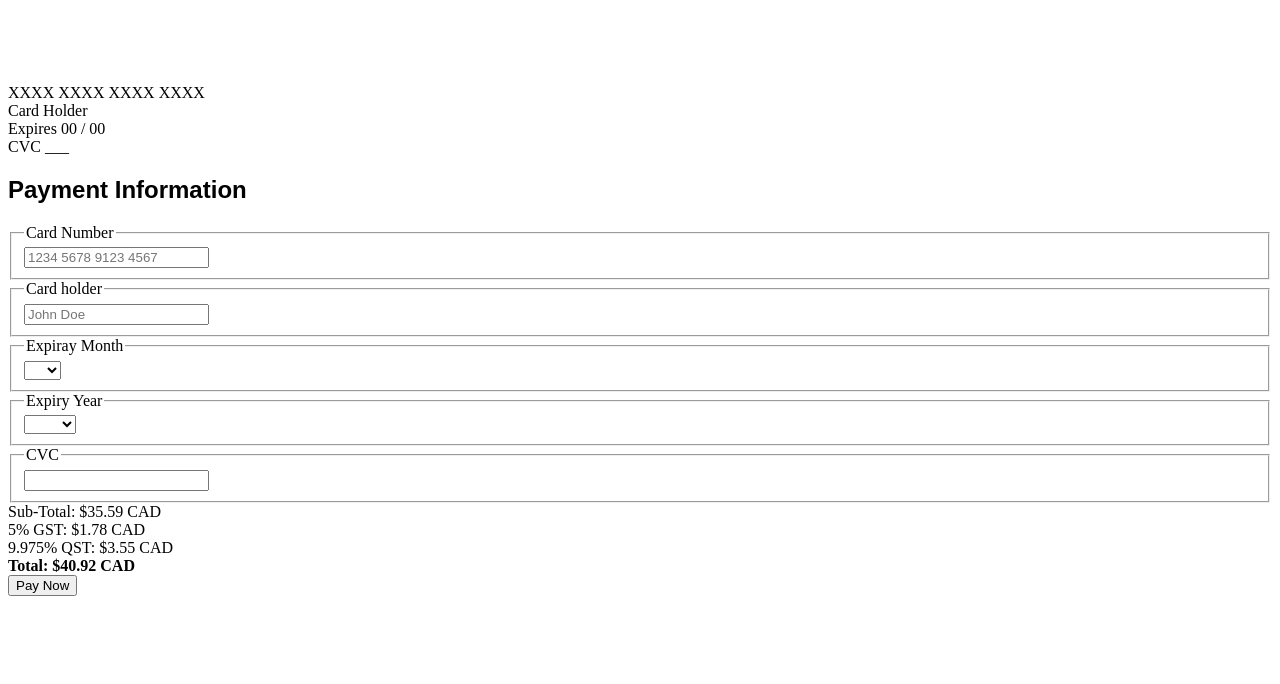
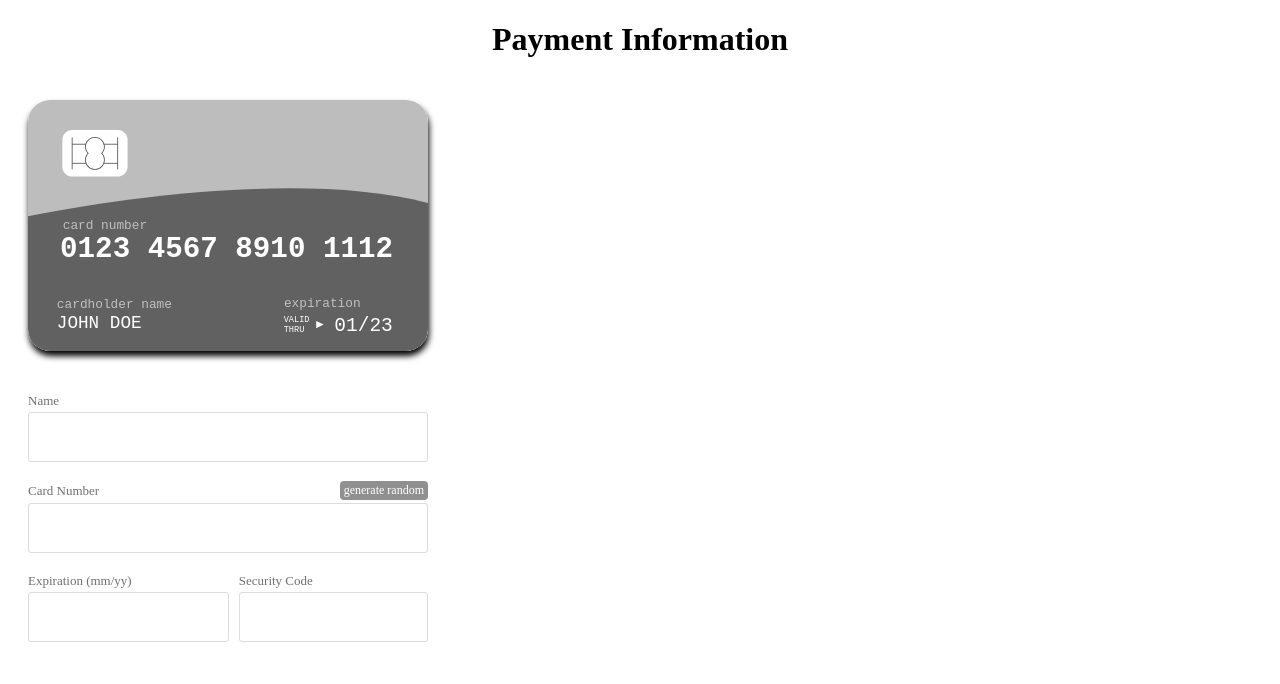
Before and after one commit to sarausen/payments_js, a plain HTML site: page index.html in a window 1280 px wide. Drawn offline with Linux system fonts and the light colour scheme.

Commit message:
add styles

```diff
--- a/index.html
+++ b/index.html
@@ -7,128 +7,128 @@
   <title></title>
 </head>
 <body>
-  <div id="root">
-    <div id="card">
-      <div id="card-bottom"></div>
-      <div id="card-top">
-        <div class="logo">
-        <svg version="1.1" id="visa" xmlns="http://www.w3.org/2000/svg" xmlns:xlink="http://www.w3.org/1999/xlink" x="0px" y="0px" width="72px" height="72px" viewBox="0 0 47.834 47.834" style="enable-background:new 0 0 47.834 47.834;" fill="white">
+  <div class="payment-title">
+    <h1>Payment Information</h1>
+</div>
+<div class="container preload">
+    <div class="creditcard">
+        <div class="front">
+            <div id="ccsingle"></div>
+            <svg version="1.1" id="cardfront" xmlns="http://www.w3.org/2000/svg" xmlns:xlink="http://www.w3.org/1999/xlink"
+                x="0px" y="0px" viewBox="0 0 750 471" style="enable-background:new 0 0 750 471;" xml:space="preserve">
+                <g id="Front">
+                    <g id="CardBackground">
+                        <g id="Page-1_1_">
+                            <g id="amex_1_">
+                                <path id="Rectangle-1_1_" class="lightcolor grey" d="M40,0h670c22.1,0,40,17.9,40,40v391c0,22.1-17.9,40-40,40H40c-22.1,0-40-17.9-40-40V40
+                        C0,17.9,17.9,0,40,0z" />
+                            </g>
+                        </g>
+                        <path class="darkcolor greydark" d="M750,431V193.2c-217.6-57.5-556.4-13.5-750,24.9V431c0,22.1,17.9,40,40,40h670C732.1,471,750,453.1,750,431z" />
+                    </g>
+                    <text transform="matrix(1 0 0 1 60.106 295.0121)" id="svgnumber" class="st2 st3 st4">0123 4567 8910 1112</text>
+                    <text transform="matrix(1 0 0 1 54.1064 428.1723)" id="svgname" class="st2 st5 st6">JOHN DOE</text>
+                    <text transform="matrix(1 0 0 1 54.1074 389.8793)" class="st7 st5 st8">cardholder name</text>
+                    <text transform="matrix(1 0 0 1 479.7754 388.8793)" class="st7 st5 st8">expiration</text>
+                    <text transform="matrix(1 0 0 1 65.1054 241.5)" class="st7 st5 st8">card number</text>
+                    <g>
+                        <text transform="matrix(1 0 0 1 574.4219 433.8095)" id="svgexpire" class="st2 st5 st9">01/23</text>
+                        <text transform="matrix(1 0 0 1 479.3848 417.0097)" class="st2 st10 st11">VALID</text>
+                        <text transform="matrix(1 0 0 1 479.3848 435.6762)" class="st2 st10 st11">THRU</text>
+                        <polygon class="st2" points="554.5,421 540.4,414.2 540.4,427.9 		" />
+                    </g>
+                    <g id="cchip">
+                        <g>
+                            <path class="st2" d="M168.1,143.6H82.9c-10.2,0-18.5-8.3-18.5-18.5V74.9c0-10.2,8.3-18.5,18.5-18.5h85.3
+                    c10.2,0,18.5,8.3,18.5,18.5v50.2C186.6,135.3,178.3,143.6,168.1,143.6z" />
+                        </g>
                         <g>
                             <g>
-              <path d="M44.688,16.814h-3.004c-0.933,0-1.627,0.254-2.037,1.184l-5.773,13.074h4.083c0,0,0.666-1.758,0.817-2.143
-                       c0.447,0,4.414,0.006,4.979,0.006c0.116,0.498,0.474,2.137,0.474,2.137h3.607L44.688,16.814z M39.893,26.01
-                       c0.32-0.819,1.549-3.987,1.549-3.987c-0.021,0.039,0.317-0.825,0.518-1.362l0.262,1.23c0,0,0.745,3.406,0.901,4.119H39.893z
-                       M34.146,26.404c-0.028,2.963-2.684,4.875-6.771,4.875c-1.743-0.018-3.422-0.361-4.332-0.76l0.547-3.193l0.501,0.228
-                       c1.277,0.532,2.104,0.747,3.661,0.747c1.117,0,2.313-0.438,2.325-1.393c0.007-0.625-0.501-1.07-2.016-1.77
-                       c-1.476-0.683-3.43-1.827-3.405-3.876c0.021-2.773,2.729-4.708,6.571-4.708c1.506,0,2.713,0.31,3.483,0.599l-0.526,3.092
-                       l-0.351-0.165c-0.716-0.288-1.638-0.566-2.91-0.546c-1.522,0-2.228,0.634-2.228,1.227c-0.008,0.668,0.824,1.108,2.184,1.77
-                       C33.126,23.546,34.163,24.783,34.146,26.404z M0,16.962l0.05-0.286h6.028c0.813,0.031,1.468,0.29,1.694,1.159l1.311,6.304
-                       C7.795,20.842,4.691,18.099,0,16.962z M17.581,16.812l-6.123,14.239l-4.114,0.007L3.862,19.161
-                       c2.503,1.602,4.635,4.144,5.386,5.914l0.406,1.469l3.808-9.729L17.581,16.812L17.581,16.812z M19.153,16.8h3.89L20.61,31.066
-                       h-3.888L19.153,16.8z"/>
+                                <rect x="82" y="70" class="st12" width="1.5" height="60" />
                             </g>
+                            <g>
+                                <rect x="167.4" y="70" class="st12" width="1.5" height="60" />
+                            </g>
+                            <g>
+                                <path class="st12" d="M125.5,130.8c-10.2,0-18.5-8.3-18.5-18.5c0-4.6,1.7-8.9,4.7-12.3c-3-3.4-4.7-7.7-4.7-12.3
+                        c0-10.2,8.3-18.5,18.5-18.5s18.5,8.3,18.5,18.5c0,4.6-1.7,8.9-4.7,12.3c3,3.4,4.7,7.7,4.7,12.3
+                        C143.9,122.5,135.7,130.8,125.5,130.8z M125.5,70.8c-9.3,0-16.9,7.6-16.9,16.9c0,4.4,1.7,8.6,4.8,11.8l0.5,0.5l-0.5,0.5
+                        c-3.1,3.2-4.8,7.4-4.8,11.8c0,9.3,7.6,16.9,16.9,16.9s16.9-7.6,16.9-16.9c0-4.4-1.7-8.6-4.8-11.8l-0.5-0.5l0.5-0.5
+                        c3.1-3.2,4.8-7.4,4.8-11.8C142.4,78.4,134.8,70.8,125.5,70.8z" />
+                            </g>
+                            <g>
+                                <rect x="82.8" y="82.1" class="st12" width="25.8" height="1.5" />
+                            </g>
+                            <g>
+                                <rect x="82.8" y="117.9" class="st12" width="26.1" height="1.5" />
+                            </g>
+                            <g>
+                                <rect x="142.4" y="82.1" class="st12" width="25.8" height="1.5" />
+                            </g>
+                            <g>
+                                <rect x="142" y="117.9" class="st12" width="26.2" height="1.5" />
+                            </g>
+                        </g>
+                    </g>
+                </g>
+                <g id="Back">
                 </g>
             </svg>
         </div>
-        <div class="card-number">
-          XXXX XXXX XXXX XXXX
-        </div>
-        <div class="row-container">
-          <div class="card-holder">
-            <span>Card Holder</span>
-            <span></span>
-          </div>
-          <div class="expiry">
-            <span>Expires</span>
-            <span>
-              <span class="expiry-month">00</span>
-              /
-              <span class="expiry-year">00</span>
-            </span>
-          </div>
-          <div class="cvc">
-            <span>CVC</span>
-            <span>___</span>
+        <div class="back">
+            <svg version="1.1" id="cardback" xmlns="http://www.w3.org/2000/svg" xmlns:xlink="http://www.w3.org/1999/xlink"
+                x="0px" y="0px" viewBox="0 0 750 471" style="enable-background:new 0 0 750 471;" xml:space="preserve">
+                <g id="Front">
+                    <line class="st0" x1="35.3" y1="10.4" x2="36.7" y2="11" />
+                </g>
+                <g id="Back">
+                    <g id="Page-1_2_">
+                        <g id="amex_2_">
+                            <path id="Rectangle-1_2_" class="darkcolor greydark" d="M40,0h670c22.1,0,40,17.9,40,40v391c0,22.1-17.9,40-40,40H40c-22.1,0-40-17.9-40-40V40
+                    C0,17.9,17.9,0,40,0z" />
+                        </g>
+                    </g>
+                    <rect y="61.6" class="st2" width="750" height="78" />
+                    <g>
+                        <path class="st3" d="M701.1,249.1H48.9c-3.3,0-6-2.7-6-6v-52.5c0-3.3,2.7-6,6-6h652.1c3.3,0,6,2.7,6,6v52.5
+                C707.1,246.4,704.4,249.1,701.1,249.1z" />
+                        <rect x="42.9" y="198.6" class="st4" width="664.1" height="10.5" />
+                        <rect x="42.9" y="224.5" class="st4" width="664.1" height="10.5" />
+                        <path class="st5" d="M701.1,184.6H618h-8h-10v64.5h10h8h83.1c3.3,0,6-2.7,6-6v-52.5C707.1,187.3,704.4,184.6,701.1,184.6z" />
+                    </g>
+                    <text transform="matrix(1 0 0 1 621.999 227.2734)" id="svgsecurity" class="st6 st7">985</text>
+                    <g class="st8">
+                        <text transform="matrix(1 0 0 1 518.083 280.0879)" class="st9 st6 st10">security code</text>
+                    </g>
+                    <rect x="58.1" y="378.6" class="st11" width="375.5" height="13.5" />
+                    <rect x="58.1" y="405.6" class="st11" width="421.7" height="13.5" />
+                    <text transform="matrix(1 0 0 1 59.5073 228.6099)" id="svgnameback" class="st12 st13">John Doe</text>
+                </g>
+            </svg>
         </div>
     </div>
 </div>
+<div class="form-container">
+    <div class="field-container">
+        <label for="name">Name</label>
+        <input id="name" maxlength="20" type="text">
     </div>
-    <form id="form" autocomplete="off">
-      <header>
-        <h2 style="font-family: 'Montserrat', sans-serif;">Payment Information</h2>
-      </header>
-      <fieldset class="card-number">
-        <legend>Card Number</legend>
-        <span>
-          <input id="card-number" maxlength="19" placeholder="1234 5678 9123 4567"/>
-        </span>
-      </fieldset>
-      <fieldset class="card-holder">
-        <legend>Card holder</legend>
-        <input type="text" id="card-holder" placeholder="John Doe"/>
-      </fieldset>
-      <div class="row-container">
-        <fieldset class="expiry-month">
-          <legend>Expiray Month</legend>
-          <select>
-              <option></option>
-              <option value="01">01</option>
-              <option value="02">02</option>
-              <option value="03">03</option>
-              <option value="04">04</option>
-              <option value="05">05</option>
-              <option value="06">06</option>
-              <option value="07">07</option>
-              <option value="08">08</option>
-              <option value="09">09</option>
-              <option value="10">10</option>
-              <option value="11">11</option>
-              <option value="12">12</option>
-            </select>
-        </fieldset>
-        <fieldset class="expiry-year">
-          <legend>Expiry Year</legend>
-          <select id="card-expiration-year">
-            <option></option>
-            <option value="20">2020</option>
-            <option value="21">2021</option>
-            <option value="22">2022</option>
-            <option value="23">2023</option>
-            <option value="24">2024</option>
-            <option value="25">2025</option>
-            <option value="26">2026</option>
-            <option value="27">2027</option>
-            <option value="28">2028</option>
-            <option value="29">2029</option>
-            <option value="30">2030</option>
-          </select>
-        </fieldset>
-        <fieldset class="cvc">
-          <legend>CVC</legend>
-          <input type="text" maxlength="3" />
-        </fieldset>
+    <div class="field-container">
+        <label for="cardnumber">Card Number</label><span id="generatecard">generate random</span>
+        <input id="cardnumber" type="text" pattern="[0-9]*" inputmode="numeric">
+        <svg id="ccicon" class="ccicon" width="750" height="471" viewBox="0 0 750 471" version="1.1" xmlns="http://www.w3.org/2000/svg"
+            xmlns:xlink="http://www.w3.org/1999/xlink">
+
+        </svg>
     </div>
-      <div class="payment-details">
-        <div class="subtotal">
-          <span class="category">Sub-Total:</span>
-          <span class="price">$35.59 CAD</span>
+    <div class="field-container">
+        <label for="expirationdate">Expiration (mm/yy)</label>
+        <input id="expirationdate" type="text" pattern="[0-9]*" inputmode="numeric">
     </div>
-        <div class="gst">
-          <span class="category">5% GST:</span>
-          <span class="price">$1.78 CAD</span>
+    <div class="field-container">
+        <label for="securitycode">Security Code</label>
+        <input id="securitycode" type="text" pattern="[0-9]*" inputmode="numeric">
     </div>
-        <div class="qst">
-          <span class="category">9.975% QST:</span>
-          <span class="price">$3.55 CAD</span>
-        </div>
-        <div class="total">
-          <span class="category"><b>Total:</b></span>
-          <span class="price"><b>$40.92 CAD</b></span>
-        </div>
-      </div>
-      <button type="submit">Pay Now</button>
-
-    </form>
 </div>
 </body>
 </html>
--- a/style.css
+++ b/style.css
@@ -0,0 +1,356 @@
+ody {
+  margin: 0;
+  padding: 0;
+  background-color: #f9f9f9;
+  display: -webkit-box;
+  display: -ms-flexbox;
+  display: flex;
+  -ms-flex-line-pack: center;
+      align-content: center;
+  -webkit-box-align: center;
+      -ms-flex-align: center;
+          align-items: center;
+  -webkit-box-pack: center;
+      -ms-flex-pack: center;
+          justify-content: center;
+  min-height: 100vh;
+  -ms-flex-wrap: wrap;
+      flex-wrap: wrap;
+  font-family: 'Raleway';
+}
+
+.payment-title {
+  width: 100%;
+  text-align: center;
+}
+
+.form-container .field-container:first-of-type {
+  grid-area: name;
+}
+
+.form-container .field-container:nth-of-type(2) {
+  grid-area: number;
+}
+
+.form-container .field-container:nth-of-type(3) {
+  grid-area: expiration;
+}
+
+.form-container .field-container:nth-of-type(4) {
+  grid-area: security;
+}
+
+.field-container input {
+  -webkit-box-sizing: border-box;
+  box-sizing: border-box;
+}
+
+.field-container {
+  position: relative;
+}
+
+.form-container {
+  display: grid;
+  grid-column-gap: 10px;
+  grid-template-columns: auto auto;
+  grid-template-rows: 90px 90px 90px;
+  grid-template-areas: "name name""number number""expiration security";
+  max-width: 400px;
+  padding: 20px;
+  color: #707070;
+}
+
+label {
+  padding-bottom: 5px;
+  font-size: 13px;
+}
+
+input {
+  margin-top: 3px;
+  padding: 15px;
+  font-size: 16px;
+  width: 100%;
+  border-radius: 3px;
+  border: 1px solid #dcdcdc;
+}
+
+.ccicon {
+  height: 38px;
+  position: absolute;
+  right: 6px;
+  top: calc(50% - 17px);
+  width: 60px;
+}
+
+/* CREDIT CARD IMAGE STYLING */
+.preload * {
+  -webkit-transition: none !important;
+  -moz-transition: none !important;
+  -ms-transition: none !important;
+  -o-transition: none !important;
+}
+
+.container {
+  width: 100%;
+  max-width: 400px;
+  max-height: 251px;
+  height: 54vw;
+  padding: 20px;
+}
+
+#ccsingle {
+  position: absolute;
+  right: 15px;
+  top: 20px;
+}
+
+#ccsingle svg {
+  width: 100px;
+  max-height: 60px;
+}
+
+.creditcard svg#cardfront,
+.creditcard svg#cardback {
+  width: 100%;
+  -webkit-box-shadow: 1px 5px 6px 0px black;
+  box-shadow: 1px 5px 6px 0px black;
+  border-radius: 22px;
+}
+
+#generatecard{
+  cursor: pointer;
+  float: right;
+  font-size: 12px;
+  color: #fff;
+  padding: 2px 4px;
+  background-color: #909090;
+  border-radius: 4px;
+  cursor: pointer;
+  float:right;
+}
+
+/* CHANGEABLE CARD ELEMENTS */
+.creditcard .lightcolor,
+.creditcard .darkcolor {
+  -webkit-transition: fill .5s;
+  transition: fill .5s;
+}
+
+.creditcard .lightblue {
+  fill: #03A9F4;
+}
+
+.creditcard .lightbluedark {
+  fill: #0288D1;
+}
+
+.creditcard .red {
+  fill: #ef5350;
+}
+
+.creditcard .reddark {
+  fill: #d32f2f;
+}
+
+.creditcard .purple {
+  fill: #ab47bc;
+}
+
+.creditcard .purpledark {
+  fill: #7b1fa2;
+}
+
+.creditcard .cyan {
+  fill: #26c6da;
+}
+
+.creditcard .cyandark {
+  fill: #0097a7;
+}
+
+.creditcard .green {
+  fill: #66bb6a;
+}
+
+.creditcard .greendark {
+  fill: #388e3c;
+}
+
+.creditcard .lime {
+  fill: #d4e157;
+}
+
+.creditcard .limedark {
+  fill: #afb42b;
+}
+
+.creditcard .yellow {
+  fill: #ffeb3b;
+}
+
+.creditcard .yellowdark {
+  fill: #f9a825;
+}
+
+.creditcard .orange {
+  fill: #ff9800;
+}
+
+.creditcard .orangedark {
+  fill: #ef6c00;
+}
+
+.creditcard .grey {
+  fill: #bdbdbd;
+}
+
+.creditcard .greydark {
+  fill: #616161;
+}
+
+/* FRONT OF CARD */
+#svgname {
+  text-transform: uppercase;
+}
+
+#cardfront .st2 {
+  fill: #FFFFFF;
+}
+
+#cardfront .st3 {
+  font-family: 'Source Code Pro', monospace;
+  font-weight: 600;
+}
+
+#cardfront .st4 {
+  font-size: 54.7817px;
+}
+
+#cardfront .st5 {
+  font-family: 'Source Code Pro', monospace;
+  font-weight: 400;
+}
+
+#cardfront .st6 {
+  font-size: 33.1112px;
+}
+
+#cardfront .st7 {
+  opacity: 0.6;
+  fill: #FFFFFF;
+}
+
+#cardfront .st8 {
+  font-size: 24px;
+}
+
+#cardfront .st9 {
+  font-size: 36.5498px;
+}
+
+#cardfront .st10 {
+  font-family: 'Source Code Pro', monospace;
+  font-weight: 300;
+}
+
+#cardfront .st11 {
+  font-size: 16.1716px;
+}
+
+#cardfront .st12 {
+  fill: #4C4C4C;
+}
+
+/* BACK OF CARD */
+#cardback .st0 {
+  fill: none;
+  stroke: #0F0F0F;
+  stroke-miterlimit: 10;
+}
+
+#cardback .st2 {
+  fill: #111111;
+}
+
+#cardback .st3 {
+  fill: #F2F2F2;
+}
+
+#cardback .st4 {
+  fill: #D8D2DB;
+}
+
+#cardback .st5 {
+  fill: #C4C4C4;
+}
+
+#cardback .st6 {
+  font-family: 'Source Code Pro', monospace;
+  font-weight: 400;
+}
+
+#cardback .st7 {
+  font-size: 27px;
+}
+
+#cardback .st8 {
+  opacity: 0.6;
+}
+
+#cardback .st9 {
+  fill: #FFFFFF;
+}
+
+#cardback .st10 {
+  font-size: 24px;
+}
+
+#cardback .st11 {
+  fill: #EAEAEA;
+}
+
+#cardback .st12 {
+  font-family: 'Rock Salt', cursive;
+}
+
+#cardback .st13 {
+  font-size: 37.769px;
+}
+
+/* FLIP ANIMATION */
+.container {
+  perspective: 1000px;
+}
+
+.creditcard {
+  width: 100%;
+  max-width: 400px;
+  -webkit-transform-style: preserve-3d;
+  transform-style: preserve-3d;
+  transition: -webkit-transform 0.6s;
+  -webkit-transition: -webkit-transform 0.6s;
+  transition: transform 0.6s;
+  transition: transform 0.6s, -webkit-transform 0.6s;
+  cursor: pointer;
+}
+
+.creditcard .front,
+.creditcard .back {
+  position: absolute;
+  width: 100%;
+  max-width: 400px;
+  -webkit-backface-visibility: hidden;
+  backface-visibility: hidden;
+  -webkit-font-smoothing: antialiased;
+  color: #47525d;
+}
+
+.creditcard .back {
+  -webkit-transform: rotateY(180deg);
+  transform: rotateY(180deg);
+}
+
+.creditcard.flipped {
+  -webkit-transform: rotateY(180deg);
+  transform: rotateY(180deg);
+}
```
Lines whose indentation alone changed are shown as unchanged.
